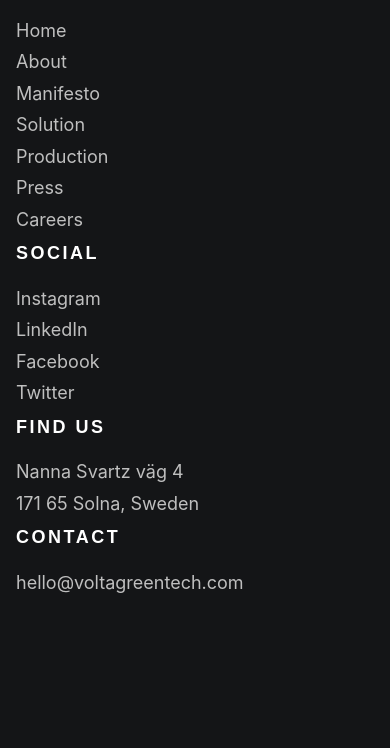
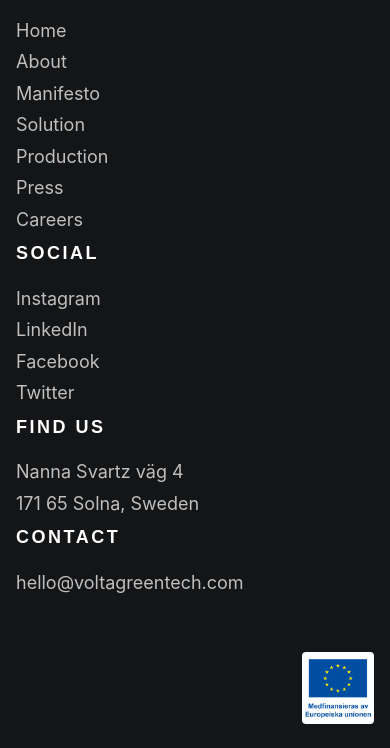
Before and after one commit to johan-akerman/VoltaGreentech, a Gatsby site: page / in a window 390 px wide. Shown: the part 6952-7700 px from the top of the page. Before the commit the page ends 7596 px from the top, so only its background shows below. Built offline with nearby package versions, Linux system fonts and the light colour scheme; Gatsby itself is replaced by a stand-in of ours; a web font is replaced by a local one.

Commit message:
added eu grant logo

```diff
--- a/src/components/footer/Footer.js
+++ b/src/components/footer/Footer.js
@@ -1,6 +1,7 @@
 import React from "react"
 import { Link } from "gatsby"
 import styles from "./Footer.module.css"
+import eu from "../../images/eu.png"
 
 const ListLink = props => (
   <li style={{ display: `inline-block` }}>
@@ -122,6 +123,7 @@
           </a>
         </div>
       </div>
+      <img src={eu} className={styles.eu} />
     </div>
   )
 }
--- a/src/components/footer/Footer.module.css
+++ b/src/components/footer/Footer.module.css
@@ -1,6 +1,16 @@
 .footerContainer {
   width: 100%;
   padding: 75px 4% 16px 4%;
+  position: relative;
+}
+
+.eu {
+  position: absolute;
+  right: 4%;
+  bottom: 24px;
+  width: 72px;
+  height: 72px;
+  border-radius: 4px;
 }
 
 .logo {
@@ -38,8 +48,7 @@
 
 @media only screen and (max-width: 600px) {
   .footerContainer {
-    padding: 0px 16px 46px 16px;
-    margin-bottom: 0;
+    padding: 0px 16px 150px 16px;
   }
 
   .footerTitle {
```
Also changed, not shown: src/images/eu.png (added).
